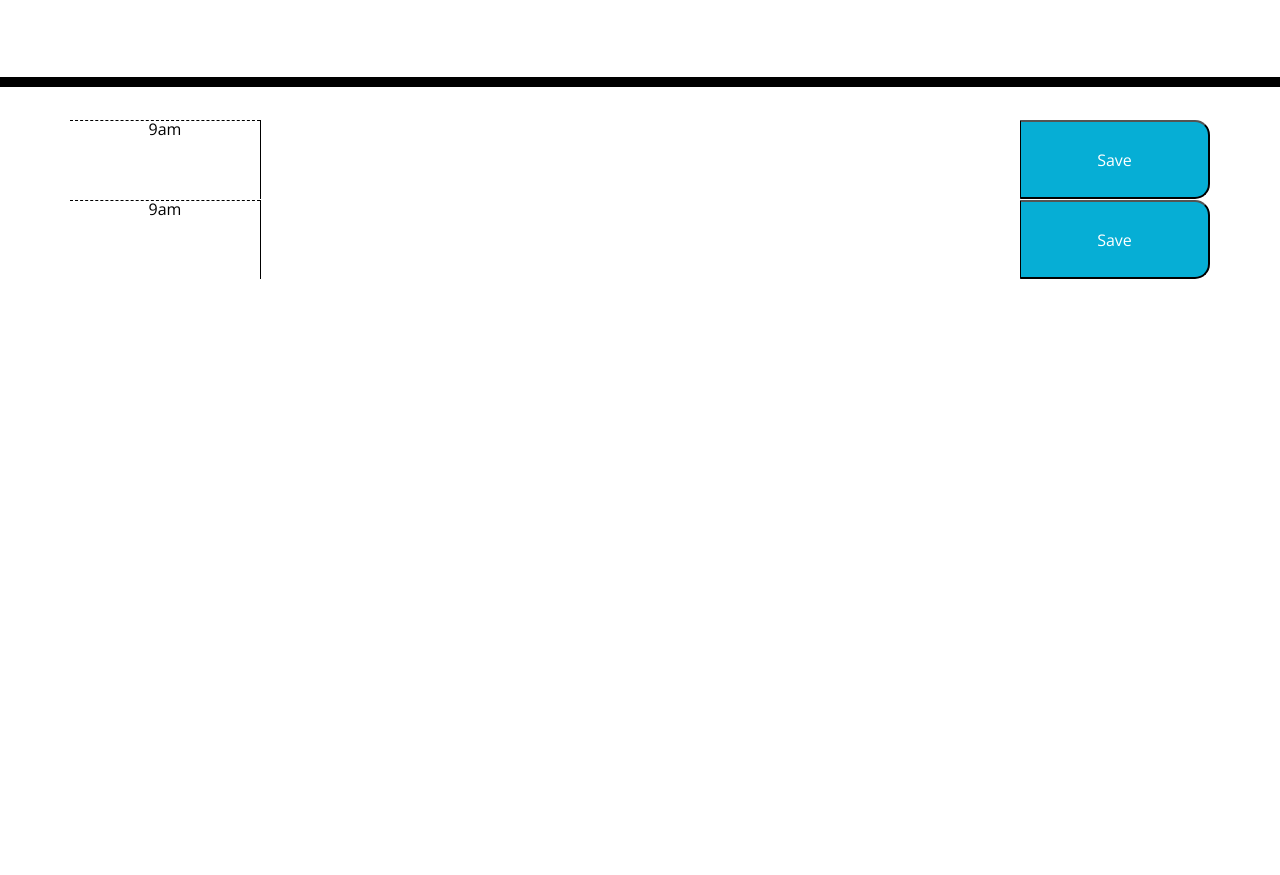
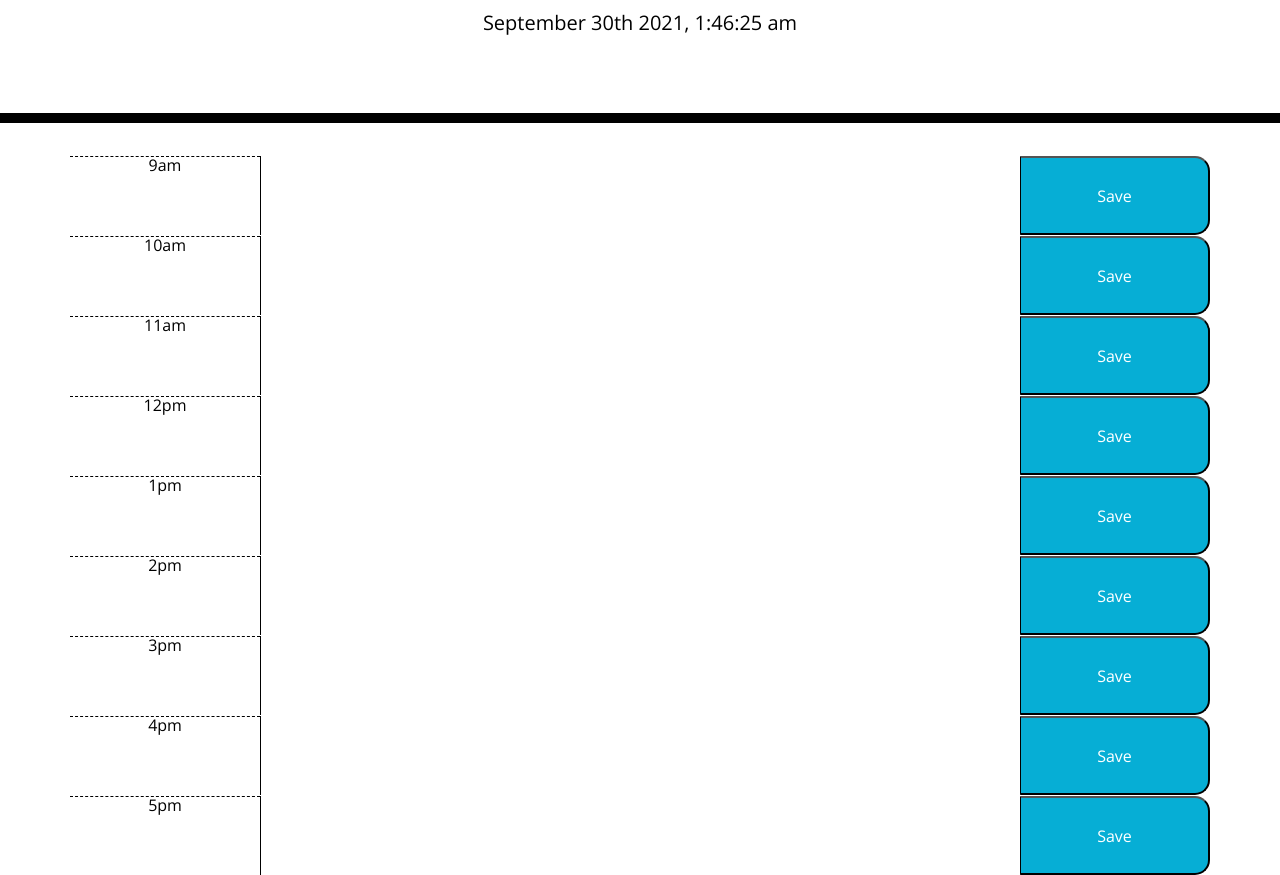
Before and after one commit to matthewjflanagan/Work-Day-Scheduler, a plain HTML site: page index.html in a window 1280 px wide. Shown: the part 181-1056 px from the top of the page. Before the commit the page ends 800 px from the top, so only its background shows below. Drawn offline with nearby package versions, Linux system fonts and the light colour scheme.

Commit message:
Current time added

```diff
--- a/assets/script.js
+++ b/assets/script.js
@@ -8,14 +8,33 @@
 
 // console.log('here')
 
-var container = $('.container')
+// var obj = {
+//     "flammable": "inflammable",
+//     "duh": "no duh"
+//   };
+//   $.each( obj, function( key, value ) {
+//     alert( key + ": " + value );
+//   });
 
-var divTimeblock = '<div class="row time-block"><div class="col-sm-2 hour">9am</div><textarea class="col-sm-8 description"></textarea><button class="col-sm-2 saveBtn">Save</button></div>'
+//display current day & time.
+$("#currentDay").text(moment().format("MMMM Do YYYY, h:mm:ss a"));
 
-container.append(divTimeblock);
+//set items in local storage.
+localStorage.setItem(time, text);
 
-// Loop through 8 times and display time block 8 times
+// var container = $('.container')
 
+// var divTimeblock = ['<div class="row time-block"><div class="col-sm-2 hour">9am</div><textarea class="col-sm-8 description"></textarea><button class="col-sm-2 saveBtn">Save</button></div>'];
+
+
+
+// // Loop through 8 times and display time block 8 times
+
+// $.each(divTimeblock, function() {
+
+// });
+
+// container.append(divTimeblock);
 
 // Make the hour dynamic
 
--- a/index.html
+++ b/index.html
@@ -31,7 +31,47 @@
     <div class="container">
       <!-- Timeblocks go here -->
       <div class="row time-block">
-        <div class="col-sm-2 hour">9am</div>
+        <div id="9am"class="col-sm-2 hour">9am</div>
+        <textarea class="col-sm-8 description"></textarea>
+        <button class="col-sm-2 saveBtn">Save</button>
+      </div>
+      <div class="row time-block">
+        <div class="col-sm-2 hour">10am</div>
+        <textarea class="col-sm-8 description"></textarea>
+        <button class="col-sm-2 saveBtn">Save</button>
+      </div>
+      <div class="row time-block">
+        <div class="col-sm-2 hour">11am</div>
+        <textarea class="col-sm-8 description"></textarea>
+        <button class="col-sm-2 saveBtn">Save</button>
+      </div>
+      <div class="row time-block">
+        <div class="col-sm-2 hour">12pm</div>
+        <textarea class="col-sm-8 description"></textarea>
+        <button class="col-sm-2 saveBtn">Save</button>
+      </div>
+      <div class="row time-block">
+        <div class="col-sm-2 hour">1pm</div>
+        <textarea class="col-sm-8 description"></textarea>
+        <button class="col-sm-2 saveBtn">Save</button>
+      </div>
+      <div class="row time-block">
+        <div class="col-sm-2 hour">2pm</div>
+        <textarea class="col-sm-8 description"></textarea>
+        <button class="col-sm-2 saveBtn">Save</button>
+      </div>
+      <div class="row time-block">
+        <div class="col-sm-2 hour">3pm</div>
+        <textarea class="col-sm-8 description"></textarea>
+        <button class="col-sm-2 saveBtn">Save</button>
+      </div>
+      <div class="row time-block">
+        <div class="col-sm-2 hour">4pm</div>
+        <textarea class="col-sm-8 description"></textarea>
+        <button class="col-sm-2 saveBtn">Save</button>
+      </div>
+      <div class="row time-block">
+        <div class="col-sm-2 hour">5pm</div>
         <textarea class="col-sm-8 description"></textarea>
         <button class="col-sm-2 saveBtn">Save</button>
       </div>
```
